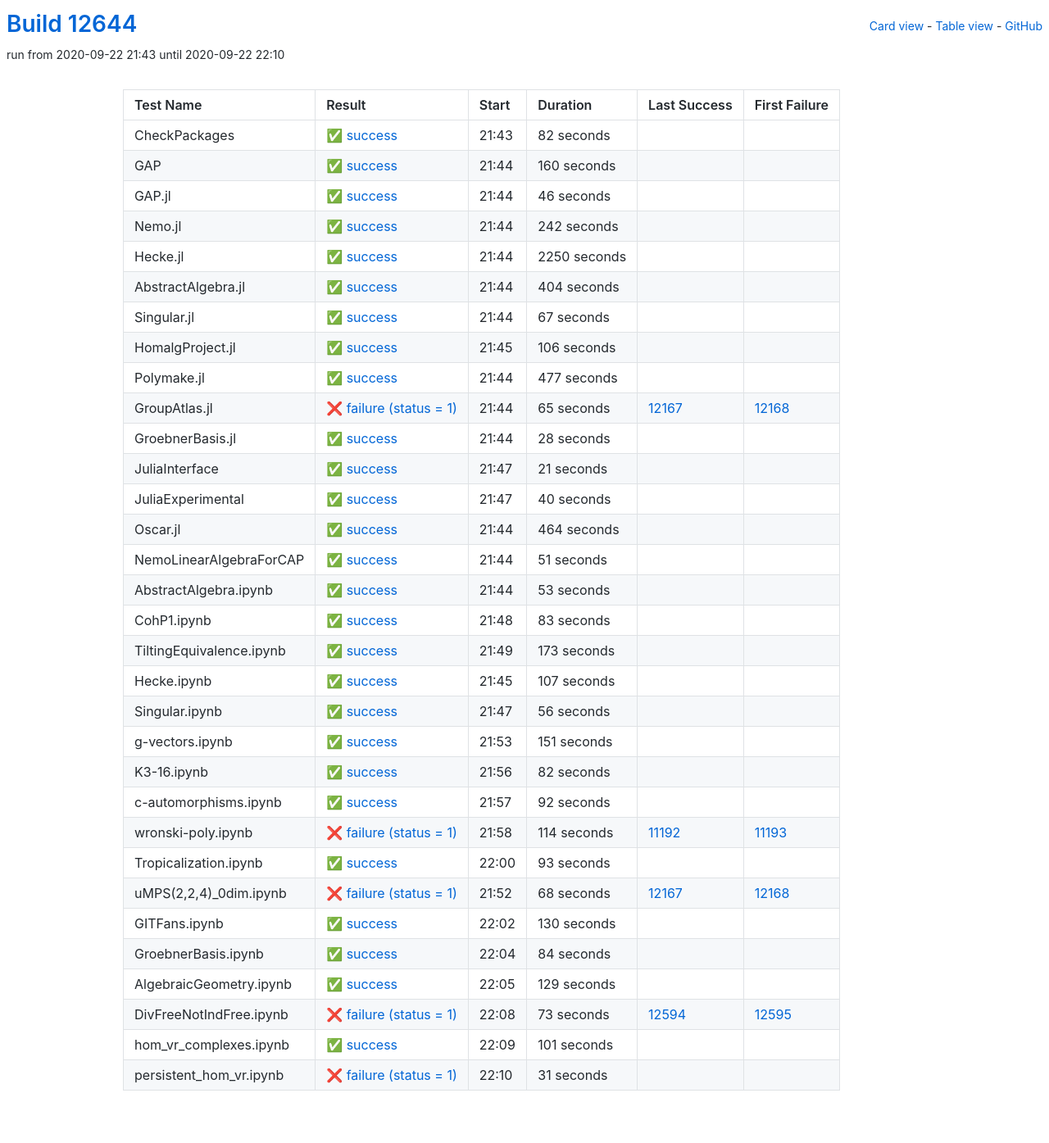
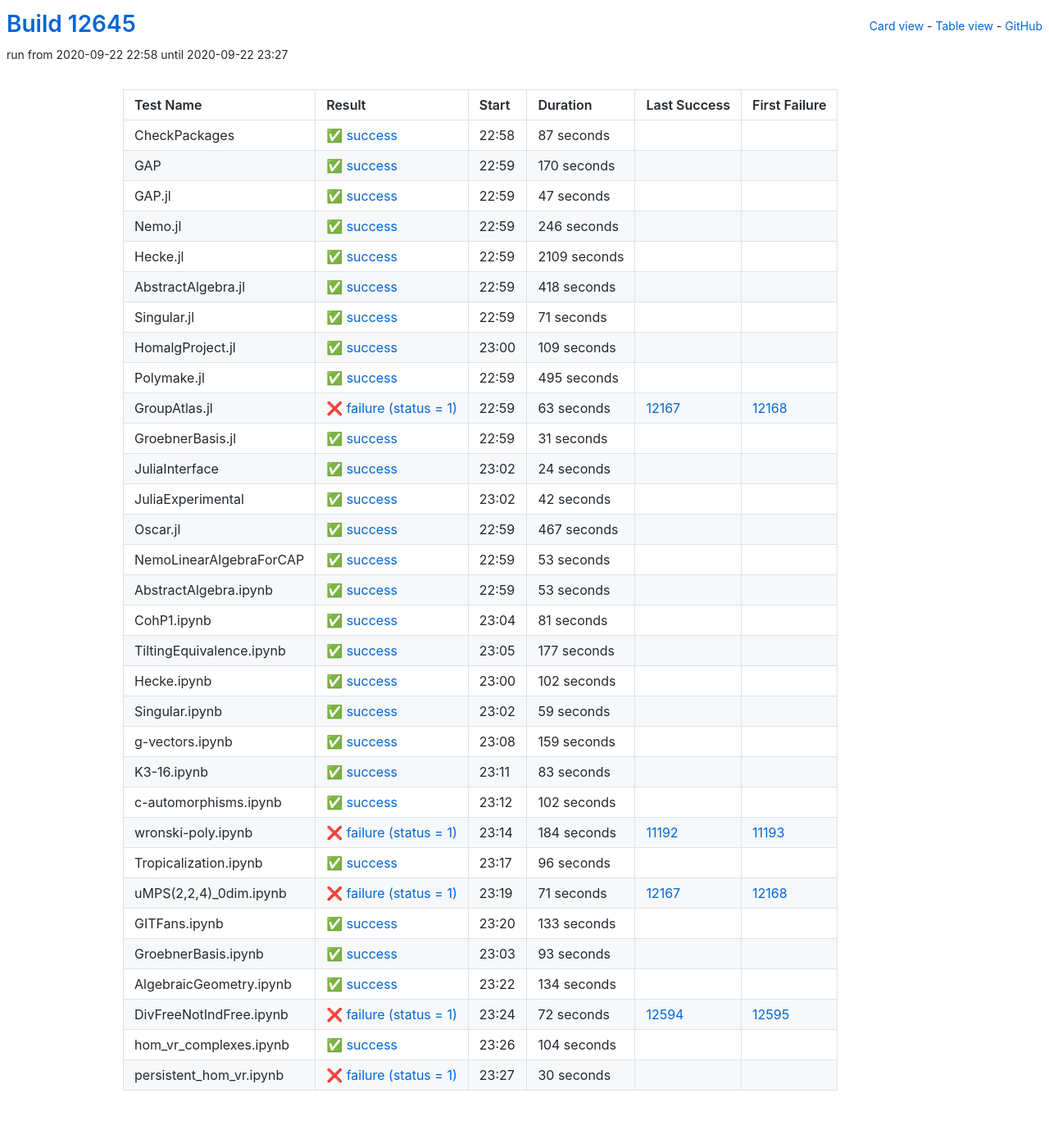
Before and after one commit to oscar-system/oscar-ci-status, a Jekyll site: the page built from table.html, in a window 1280 px wide. Shown: the whole page at 82% size. Built offline with Jekyll 4.4.1, drawn with Linux system fonts in a browser that asks for light colours.

Commit message:
Build #12645

```diff
--- a/_data/ci.yml
+++ b/_data/ci.yml
@@ -1,6 +1,6 @@
 ---
-build: 12644
-build_url: https://oscarci.mathematik.uni-kl.de/job/oscar/12644/
+build: 12645
+build_url: https://oscarci.mathematik.uni-kl.de/job/oscar/12645/
 job: oscar
 organization: oscar-system
 repo: oscar-ci-status
@@ -8,188 +8,188 @@
 tests:
 - name: CheckPackages
   id: checkpackages
-  log: https://oscarci.mathematik.uni-kl.de/job/oscar/12644/artifact/logs/build-12644/CheckPackages.log
-  start: 2020-09-22 21:43
+  log: https://oscarci.mathematik.uni-kl.de/job/oscar/12645/artifact/logs/build-12645/CheckPackages.log
+  start: 2020-09-22 22:58
   success: true
   exitcode: 0
   status: success
-  duration: 82
+  duration: 87
   last_success: false
   last_success_url:
   first_failure: false
   first_failure_url:
 - name: GAP
   id: gap
-  log: https://oscarci.mathematik.uni-kl.de/job/oscar/12644/artifact/logs/build-12644/GAP.log
-  start: 2020-09-22 21:44
+  log: https://oscarci.mathematik.uni-kl.de/job/oscar/12645/artifact/logs/build-12645/GAP.log
+  start: 2020-09-22 22:59
   success: true
   exitcode: 0
   status: success
-  duration: 160
+  duration: 170
   last_success: false
   last_success_url:
   first_failure: false
   first_failure_url:
 - name: GAP.jl
   id: gap-jl
-  log: https://oscarci.mathematik.uni-kl.de/job/oscar/12644/artifact/logs/build-12644/GAP.jl.log
-  start: 2020-09-22 21:44
+  log: https://oscarci.mathematik.uni-kl.de/job/oscar/12645/artifact/logs/build-12645/GAP.jl.log
+  start: 2020-09-22 22:59
   success: true
   exitcode: 0
   status: success
-  duration: 46
+  duration: 47
   last_success: false
   last_success_url:
   first_failure: false
   first_failure_url:
 - name: Nemo.jl
   id: nemo-jl
-  log: https://oscarci.mathematik.uni-kl.de/job/oscar/12644/artifact/logs/build-12644/Nemo.jl.log
-  start: 2020-09-22 21:44
+  log: https://oscarci.mathematik.uni-kl.de/job/oscar/12645/artifact/logs/build-12645/Nemo.jl.log
+  start: 2020-09-22 22:59
   success: true
   exitcode: 0
   status: success
-  duration: 242
+  duration: 246
   last_success: false
   last_success_url:
   first_failure: false
   first_failure_url:
 - name: Hecke.jl
   id: hecke-jl
-  log: https://oscarci.mathematik.uni-kl.de/job/oscar/12644/artifact/logs/build-12644/Hecke.jl.log
-  start: 2020-09-22 21:44
+  log: https://oscarci.mathematik.uni-kl.de/job/oscar/12645/artifact/logs/build-12645/Hecke.jl.log
+  start: 2020-09-22 22:59
   success: true
   exitcode: 0
   status: success
-  duration: 2250
+  duration: 2109
   last_success: false
   last_success_url:
   first_failure: false
   first_failure_url:
 - name: AbstractAlgebra.jl
   id: abstractalgebra-jl
-  log: https://oscarci.mathematik.uni-kl.de/job/oscar/12644/artifact/logs/build-12644/AbstractAlgebra.jl.log
-  start: 2020-09-22 21:44
+  log: https://oscarci.mathematik.uni-kl.de/job/oscar/12645/artifact/logs/build-12645/AbstractAlgebra.jl.log
+  start: 2020-09-22 22:59
   success: true
   exitcode: 0
   status: success
-  duration: 404
+  duration: 418
   last_success: false
   last_success_url:
   first_failure: false
   first_failure_url:
 - name: Singular.jl
   id: singular-jl
-  log: https://oscarci.mathematik.uni-kl.de/job/oscar/12644/artifact/logs/build-12644/Singular.jl.log
-  start: 2020-09-22 21:44
+  log: https://oscarci.mathematik.uni-kl.de/job/oscar/12645/artifact/logs/build-12645/Singular.jl.log
+  start: 2020-09-22 22:59
   success: true
   exitcode: 0
   status: success
-  duration: 67
+  duration: 71
   last_success: false
   last_success_url:
   first_failure: false
   first_failure_url:
 - name: HomalgProject.jl
   id: homalgproject-jl
-  log: https://oscarci.mathematik.uni-kl.de/job/oscar/12644/artifact/logs/build-12644/HomalgProject.jl.log
-  start: 2020-09-22 21:45
+  log: https://oscarci.mathematik.uni-kl.de/job/oscar/12645/artifact/logs/build-12645/HomalgProject.jl.log
+  start: 2020-09-22 23:00
   success: true
   exitcode: 0
   status: success
-  duration: 106
+  duration: 109
   last_success: false
   last_success_url:
   first_failure: false
   first_failure_url:
 - name: Polymake.jl
   id: polymake-jl
-  log: https://oscarci.mathematik.uni-kl.de/job/oscar/12644/artifact/logs/build-12644/Polymake.jl.log
-  start: 2020-09-22 21:44
+  log: https://oscarci.mathematik.uni-kl.de/job/oscar/12645/artifact/logs/build-12645/Polymake.jl.log
+  start: 2020-09-22 22:59
   success: true
   exitcode: 0
   status: success
-  duration: 477
+  duration: 495
   last_success: false
   last_success_url:
   first_failure: false
   first_failure_url:
 - name: GroupAtlas.jl
   id: groupatlas-jl
-  log: https://oscarci.mathematik.uni-kl.de/job/oscar/12644/artifact/logs/build-12644/GroupAtlas.jl.log
-  start: 2020-09-22 21:44
+  log: https://oscarci.mathematik.uni-kl.de/job/oscar/12645/artifact/logs/build-12645/GroupAtlas.jl.log
+  start: 2020-09-22 22:59
   success: false
   exitcode: 1
   status: failure
-  duration: 65
+  duration: 63
   last_success: 12167
   last_success_url: https://oscarci.mathematik.uni-kl.de/job/oscar/12167/
   first_failure: 12168
   first_failure_url: https://oscarci.mathematik.uni-kl.de/job/oscar/12168/
 - name: GroebnerBasis.jl
   id: groebnerbasis-jl
-  log: https://oscarci.mathematik.uni-kl.de/job/oscar/12644/artifact/logs/build-12644/GroebnerBasis.jl.log
-  start: 2020-09-22 21:44
+  log: https://oscarci.mathematik.uni-kl.de/job/oscar/12645/artifact/logs/build-12645/GroebnerBasis.jl.log
+  start: 2020-09-22 22:59
   success: true
   exitcode: 0
   status: success
-  duration: 28
+  duration: 31
   last_success: false
   last_success_url:
   first_failure: false
   first_failure_url:
 - name: JuliaInterface
   id: juliainterface
-  log: https://oscarci.mathematik.uni-kl.de/job/oscar/12644/artifact/logs/build-12644/JuliaInterface.log
-  start: 2020-09-22 21:47
+  log: https://oscarci.mathematik.uni-kl.de/job/oscar/12645/artifact/logs/build-12645/JuliaInterface.log
+  start: 2020-09-22 23:02
   success: true
   exitcode: 0
   status: success
-  duration: 21
+  duration: 24
   last_success: false
   last_success_url:
   first_failure: false
   first_failure_url:
 - name: JuliaExperimental
   id: juliaexperimental
-  log: https://oscarci.mathematik.uni-kl.de/job/oscar/12644/artifact/logs/build-12644/JuliaExperimental.log
-  start: 2020-09-22 21:47
+  log: https://oscarci.mathematik.uni-kl.de/job/oscar/12645/artifact/logs/build-12645/JuliaExperimental.log
+  start: 2020-09-22 23:02
   success: true
   exitcode: 0
   status: success
-  duration: 40
+  duration: 42
   last_success: false
   last_success_url:
   first_failure: false
   first_failure_url:
 - name: Oscar.jl
   id: oscar-jl
-  log: https://oscarci.mathematik.uni-kl.de/job/oscar/12644/artifact/logs/build-12644/Oscar.jl.log
-  start: 2020-09-22 21:44
+  log: https://oscarci.mathematik.uni-kl.de/job/oscar/12645/artifact/logs/build-12645/Oscar.jl.log
+  start: 2020-09-22 22:59
   success: true
   exitcode: 0
   status: success
-  duration: 464
+  duration: 467
   last_success: false
   last_success_url:
   first_failure: false
   first_failure_url:
 - name: NemoLinearAlgebraForCAP
   id: nemolinearalgebraforcap
-  log: https://oscarci.mathematik.uni-kl.de/job/oscar/12644/artifact/logs/build-12644/NemoLinearAlgebraForCAP.log
-  start: 2020-09-22 21:44
+  log: https://oscarci.mathematik.uni-kl.de/job/oscar/12645/artifact/logs/build-12645/NemoLinearAlgebraForCAP.log
+  start: 2020-09-22 22:59
   success: true
   exitcode: 0
   status: success
-  duration: 51
+  duration: 53
   last_success: false
   last_success_url:
   first_failure: false
   first_failure_url:
 - name: AbstractAlgebra.ipynb
   id: abstractalgebra-ipynb
-  log: https://oscarci.mathematik.uni-kl.de/job/oscar/12644/artifact/logs/build-12644/AbstractAlgebra.ipynb.log
-  start: 2020-09-22 21:44
+  log: https://oscarci.mathematik.uni-kl.de/job/oscar/12645/artifact/logs/build-12645/AbstractAlgebra.ipynb.log
+  start: 2020-09-22 22:59
   success: true
   exitcode: 0
   status: success
@@ -200,8 +200,68 @@
   first_failure_url:
 - name: CohP1.ipynb
   id: cohp1-ipynb
-  log: https://oscarci.mathematik.uni-kl.de/job/oscar/12644/artifact/logs/build-12644/CohP1.ipynb.log
-  start: 2020-09-22 21:48
+  log: https://oscarci.mathematik.uni-kl.de/job/oscar/12645/artifact/logs/build-12645/CohP1.ipynb.log
+  start: 2020-09-22 23:04
+  success: true
+  exitcode: 0
+  status: success
+  duration: 81
+  last_success: false
+  last_success_url:
+  first_failure: false
+  first_failure_url:
+- name: TiltingEquivalence.ipynb
+  id: tiltingequivalence-ipynb
+  log: https://oscarci.mathematik.uni-kl.de/job/oscar/12645/artifact/logs/build-12645/TiltingEquivalence.ipynb.log
+  start: 2020-09-22 23:05
+  success: true
+  exitcode: 0
+  status: success
+  duration: 177
+  last_success: false
+  last_success_url:
+  first_failure: false
+  first_failure_url:
+- name: Hecke.ipynb
+  id: hecke-ipynb
+  log: https://oscarci.mathematik.uni-kl.de/job/oscar/12645/artifact/logs/build-12645/Hecke.ipynb.log
+  start: 2020-09-22 23:00
+  success: true
+  exitcode: 0
+  status: success
+  duration: 102
+  last_success: false
+  last_success_url:
+  first_failure: false
+  first_failure_url:
+- name: Singular.ipynb
+  id: singular-ipynb
+  log: https://oscarci.mathematik.uni-kl.de/job/oscar/12645/artifact/logs/build-12645/Singular.ipynb.log
+  start: 2020-09-22 23:02
+  success: true
+  exitcode: 0
+  status: success
+  duration: 59
+  last_success: false
+  last_success_url:
+  first_failure: false
+  first_failure_url:
+- name: g-vectors.ipynb
+  id: g-vectors-ipynb
+  log: https://oscarci.mathematik.uni-kl.de/job/oscar/12645/artifact/logs/build-12645/g-vectors.ipynb.log
+  start: 2020-09-22 23:08
+  success: true
+  exitcode: 0
+  status: success
+  duration: 159
+  last_success: false
+  last_success_url:
+  first_failure: false
+  first_failure_url:
+- name: K3-16.ipynb
+  id: k3-16-ipynb
+  log: https://oscarci.mathematik.uni-kl.de/job/oscar/12645/artifact/logs/build-12645/K3-16.ipynb.log
+  start: 2020-09-22 23:11
   success: true
   exitcode: 0
   status: success
@@ -210,94 +270,70 @@
   last_success_url:
   first_failure: false
   first_failure_url:
-- name: TiltingEquivalence.ipynb
-  id: tiltingequivalence-ipynb
-  log: https://oscarci.mathematik.uni-kl.de/job/oscar/12644/artifact/logs/build-12644/TiltingEquivalence.ipynb.log
-  start: 2020-09-22 21:49
+- name: c-automorphisms.ipynb
+  id: c-automorphisms-ipynb
+  log: https://oscarci.mathematik.uni-kl.de/job/oscar/12645/artifact/logs/build-12645/c-automorphisms.ipynb.log
+  start: 2020-09-22 23:12
   success: true
   exitcode: 0
   status: success
-  duration: 173
-  last_success: false
-  last_success_url:
-  first_failure: false
-  first_failure_url:
-- name: Hecke.ipynb
-  id: hecke-ipynb
-  log: https://oscarci.mathematik.uni-kl.de/job/oscar/12644/artifact/logs/build-12644/Hecke.ipynb.log
-  start: 2020-09-22 21:45
-  success: true
-  exitcode: 0
-  status: success
-  duration: 107
-  last_success: false
-  last_success_url:
-  first_failure: false
-  first_failure_url:
-- name: Singular.ipynb
-  id: singular-ipynb
-  log: https://oscarci.mathematik.uni-kl.de/job/oscar/12644/artifact/logs/build-12644/Singular.ipynb.log
-  start: 2020-09-22 21:47
-  success: true
-  exitcode: 0
-  status: success
-  duration: 56
-  last_success: false
-  last_success_url:
-  first_failure: false
-  first_failure_url:
-- name: g-vectors.ipynb
-  id: g-vectors-ipynb
-  log: https://oscarci.mathematik.uni-kl.de/job/oscar/12644/artifact/logs/build-12644/g-vectors.ipynb.log
-  start: 2020-09-22 21:53
-  success: true
-  exitcode: 0
-  status: success
-  duration: 151
-  last_success: false
-  last_success_url:
-  first_failure: false
-  first_failure_url:
-- name: K3-16.ipynb
-  id: k3-16-ipynb
-  log: https://oscarci.mathematik.uni-kl.de/job/oscar/12644/artifact/logs/build-12644/K3-16.ipynb.log
-  start: 2020-09-22 21:56
-  success: true
-  exitcode: 0
-  status: success
-  duration: 82
-  last_success: false
-  last_success_url:
-  first_failure: false
-  first_failure_url:
-- name: c-automorphisms.ipynb
-  id: c-automorphisms-ipynb
-  log: https://oscarci.mathematik.uni-kl.de/job/oscar/12644/artifact/logs/build-12644/c-automorphisms.ipynb.log
-  start: 2020-09-22 21:57
-  success: true
-  exitcode: 0
-  status: success
-  duration: 92
+  duration: 102
   last_success: false
   last_success_url:
   first_failure: false
   first_failure_url:
 - name: wronski-poly.ipynb
   id: wronski-poly-ipynb
-  log: https://oscarci.mathematik.uni-kl.de/job/oscar/12644/artifact/logs/build-12644/wronski-poly.ipynb.log
-  start: 2020-09-22 21:58
+  log: https://oscarci.mathematik.uni-kl.de/job/oscar/12645/artifact/logs/build-12645/wronski-poly.ipynb.log
+  start: 2020-09-22 23:14
   success: false
   exitcode: 1
   status: failure
-  duration: 114
+  duration: 184
   last_success: 11192
   last_success_url: https://oscarci.mathematik.uni-kl.de/job/oscar/11192/
   first_failure: 11193
   first_failure_url: https://oscarci.mathematik.uni-kl.de/job/oscar/11193/
 - name: Tropicalization.ipynb
   id: tropicalization-ipynb
-  log: https://oscarci.mathematik.uni-kl.de/job/oscar/12644/artifact/logs/build-12644/Tropicalization.ipynb.log
-  start: 2020-09-22 22:00
+  log: https://oscarci.mathematik.uni-kl.de/job/oscar/12645/artifact/logs/build-12645/Tropicalization.ipynb.log
+  start: 2020-09-22 23:17
+  success: true
+  exitcode: 0
+  status: success
+  duration: 96
+  last_success: false
+  last_success_url:
+  first_failure: false
+  first_failure_url:
+- name: uMPS(2,2,4)_0dim.ipynb
+  id: umps-2-2-4-0dim-ipynb
+  log: https://oscarci.mathematik.uni-kl.de/job/oscar/12645/artifact/logs/build-12645/uMPS-2-2-4-_0dim.ipynb.log
+  start: 2020-09-22 23:19
+  success: false
+  exitcode: 1
+  status: failure
+  duration: 71
+  last_success: 12167
+  last_success_url: https://oscarci.mathematik.uni-kl.de/job/oscar/12167/
+  first_failure: 12168
+  first_failure_url: https://oscarci.mathematik.uni-kl.de/job/oscar/12168/
+- name: GITFans.ipynb
+  id: gitfans-ipynb
+  log: https://oscarci.mathematik.uni-kl.de/job/oscar/12645/artifact/logs/build-12645/GITFans.ipynb.log
+  start: 2020-09-22 23:20
+  success: true
+  exitcode: 0
+  status: success
+  duration: 133
+  last_success: false
+  last_success_url:
+  first_failure: false
+  first_failure_url:
+- name: GroebnerBasis.ipynb
+  id: groebnerbasis-ipynb
+  log: https://oscarci.mathematik.uni-kl.de/job/oscar/12645/artifact/logs/build-12645/GroebnerBasis.ipynb.log
+  start: 2020-09-22 23:03
   success: true
   exitcode: 0
   status: success
@@ -306,86 +342,50 @@
   last_success_url:
   first_failure: false
   first_failure_url:
-- name: uMPS(2,2,4)_0dim.ipynb
-  id: umps-2-2-4-0dim-ipynb
-  log: https://oscarci.mathematik.uni-kl.de/job/oscar/12644/artifact/logs/build-12644/uMPS-2-2-4-_0dim.ipynb.log
-  start: 2020-09-22 21:52
-  success: false
-  exitcode: 1
-  status: failure
-  duration: 68
-  last_success: 12167
-  last_success_url: https://oscarci.mathematik.uni-kl.de/job/oscar/12167/
-  first_failure: 12168
-  first_failure_url: https://oscarci.mathematik.uni-kl.de/job/oscar/12168/
-- name: GITFans.ipynb
-  id: gitfans-ipynb
-  log: https://oscarci.mathematik.uni-kl.de/job/oscar/12644/artifact/logs/build-12644/GITFans.ipynb.log
-  start: 2020-09-22 22:02
+- name: AlgebraicGeometry.ipynb
+  id: algebraicgeometry-ipynb
+  log: https://oscarci.mathematik.uni-kl.de/job/oscar/12645/artifact/logs/build-12645/AlgebraicGeometry.ipynb.log
+  start: 2020-09-22 23:22
   success: true
   exitcode: 0
   status: success
-  duration: 130
-  last_success: false
-  last_success_url:
-  first_failure: false
-  first_failure_url:
-- name: GroebnerBasis.ipynb
-  id: groebnerbasis-ipynb
-  log: https://oscarci.mathematik.uni-kl.de/job/oscar/12644/artifact/logs/build-12644/GroebnerBasis.ipynb.log
-  start: 2020-09-22 22:04
-  success: true
-  exitcode: 0
-  status: success
-  duration: 84
-  last_success: false
-  last_success_url:
-  first_failure: false
-  first_failure_url:
-- name: AlgebraicGeometry.ipynb
-  id: algebraicgeometry-ipynb
-  log: https://oscarci.mathematik.uni-kl.de/job/oscar/12644/artifact/logs/build-12644/AlgebraicGeometry.ipynb.log
-  start: 2020-09-22 22:05
-  success: true
-  exitcode: 0
-  status: success
-  duration: 129
+  duration: 134
   last_success: false
   last_success_url:
   first_failure: false
   first_failure_url:
 - name: DivFreeNotIndFree.ipynb
   id: divfreenotindfree-ipynb
-  log: https://oscarci.mathematik.uni-kl.de/job/oscar/12644/artifact/logs/build-12644/DivFreeNotIndFree.ipynb.log
-  start: 2020-09-22 22:08
+  log: https://oscarci.mathematik.uni-kl.de/job/oscar/12645/artifact/logs/build-12645/DivFreeNotIndFree.ipynb.log
+  start: 2020-09-22 23:24
   success: false
   exitcode: 1
   status: failure
-  duration: 73
+  duration: 72
   last_success: 12594
   last_success_url: https://oscarci.mathematik.uni-kl.de/job/oscar/12594/
   first_failure: 12595
   first_failure_url: https://oscarci.mathematik.uni-kl.de/job/oscar/12595/
 - name: hom_vr_complexes.ipynb
   id: hom-vr-complexes-ipynb
-  log: https://oscarci.mathematik.uni-kl.de/job/oscar/12644/artifact/logs/build-12644/hom_vr_complexes.ipynb.log
-  start: 2020-09-22 22:09
+  log: https://oscarci.mathematik.uni-kl.de/job/oscar/12645/artifact/logs/build-12645/hom_vr_complexes.ipynb.log
+  start: 2020-09-22 23:26
   success: true
   exitcode: 0
   status: success
-  duration: 101
+  duration: 104
   last_success: false
   last_success_url:
   first_failure: false
   first_failure_url:
 - name: persistent_hom_vr.ipynb
   id: persistent-hom-vr-ipynb
-  log: https://oscarci.mathematik.uni-kl.de/job/oscar/12644/artifact/logs/build-12644/persistent_hom_vr.ipynb.log
-  start: 2020-09-22 22:10
+  log: https://oscarci.mathematik.uni-kl.de/job/oscar/12645/artifact/logs/build-12645/persistent_hom_vr.ipynb.log
+  start: 2020-09-22 23:27
   success: false
   exitcode: 1
   status: failure
-  duration: 31
+  duration: 30
   last_success: false
   last_success_url:
   first_failure: false
```
Also changed, not shown: README.md.
